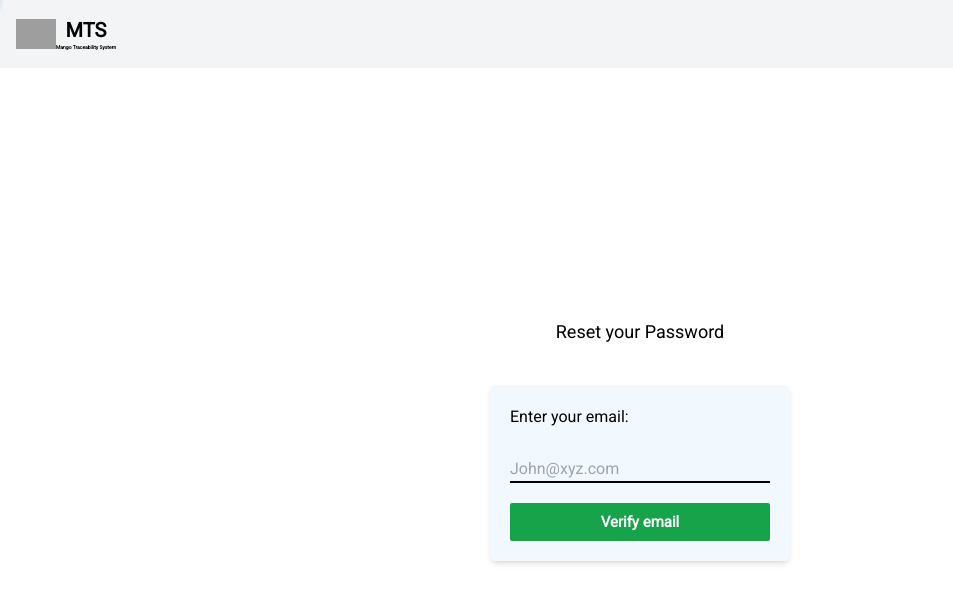
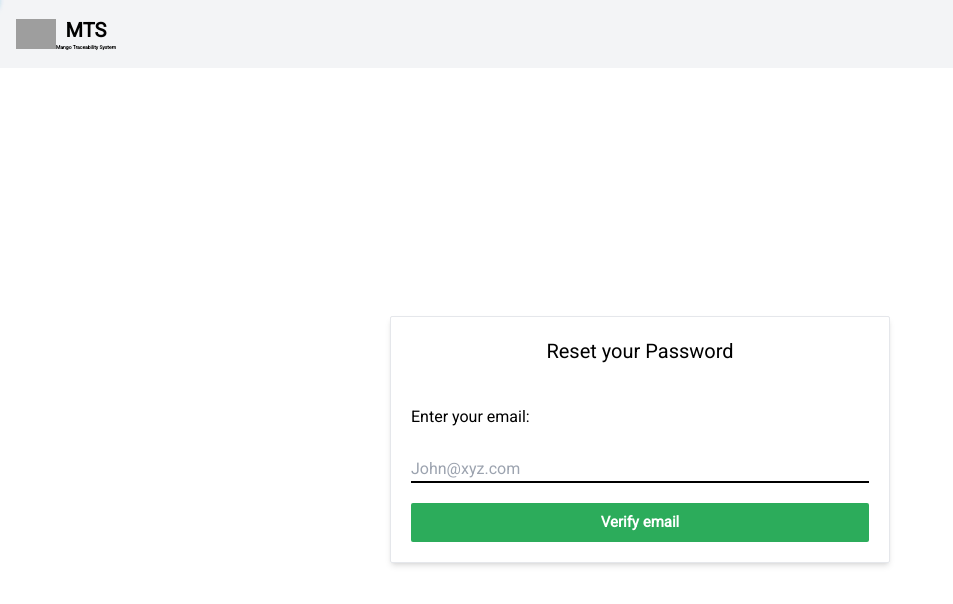
Before and after one commit to AmritHimanshu/Mango_Traceability_System, a Next.js app in the folder client/: page /forgot-password in a window 1280 px wide. Shown: the top 604 px of the page, without its empty margins (0-953 px from the left). Built offline with nearby package versions, Linux system fonts and the light colour scheme; no server answers; grey boxes are pictures that could not be loaded.

Commit message:
Working on the UI of login, registration and forgot password page

```diff
--- a/client/src/app/forgot-password/page.tsx
+++ b/client/src/app/forgot-password/page.tsx
@@ -13,6 +13,7 @@ import {
 import VisibilityIcon from "@mui/icons-material/Visibility";
 import VisibilityOffIcon from "@mui/icons-material/VisibilityOff";
 import { LOGIN } from "@/utils/Paths/paths";
+import Message from "../components/common/Message";
 
 function page() {
   const BASE_URL = process.env.NEXT_PUBLIC_BASE_URL;
@@ -28,10 +29,14 @@ function page() {
   const [otp, setOtp] = useState("");
   const [isEmailOtpSent, setIsEmailOtpSent] = useState(false);
   const [isOtpVerified, setIsOtpVerified] = useState(false);
+  const [message, setMessage] = useState({ text: "", type: "" });
 
   const sendOtpToEmail = async () => {
     if (!email) {
-      alert("Enter your email");
+      setMessage({ text: "Enter your email", type: "error" });
+      setTimeout(() => {
+        setMessage({ text: "", type: "" });
+      }, 2000);
       return;
     }
 
@@ -151,19 +156,29 @@ function page() {
     <div className="flex flex-col items-center justify-center h-[calc(100vh-56px)]">
       <CustomLoadingBar ref={loadingBarRef} />
 
-      {!isEmailOtpSent && !isOtpVerified && (
-        <div className="mb-10 text-[18px]">Reset your Password</div>
+      {message.text && message.type && (
+        <Message text={message.text} type={message.type} />
       )}
 
-      {isEmailOtpSent && !isOtpVerified && (
-        <div className="mb-10 text-[18px]">OTP Verification</div>
-      )}
+      <div className="p-5 w-[330px] md:w-[400px] lg:w-[500px] border-[1px] rounded-sm shadow-md">
+        {!isEmailOtpSent && !isOtpVerified && (
+          <div className="mb-10 text-sm md:text-xl text-center">
+            Reset your Password
+          </div>
+        )}
 
-      {isEmailOtpSent && isOtpVerified && (
-        <div className="mb-10 text-[18px]">Enter new password</div>
-      )}
+        {isEmailOtpSent && !isOtpVerified && (
+          <div className="mb-10 text-sm md:text-xl text-center">
+            OTP Verification
+          </div>
+        )}
 
-      <div className="p-5 w-[300px] bg-cardBackground bg-opacity-90 rounded-md shadow-md">
+        {isEmailOtpSent && isOtpVerified && (
+          <div className="mb-10 text-sm md:text-xl text-center">
+            Enter new password
+          </div>
+        )}
+
         {!isEmailOtpSent && !isOtpVerified && (
           <div className="flex items-start flex-col space-y-5">
             <label htmlFor="email">Enter your email:</label>
@@ -181,7 +196,7 @@ function page() {
             </div>
 
             <button
-              className="btn bg-green-600 text-white"
+              className="btn bg-green-600 bg-opacity-90 hover:bg-opacity-100 text-white"
               onClick={() => sendOtpToEmail()}
             >
               Verify email
@@ -205,7 +220,7 @@ function page() {
             </div>
 
             <button
-              className="btn bg-green-600 text-white"
+              className="btn bg-green-600 bg-opacity-90 hover:bg-opacity-100 text-white"
               onClick={() => verifyOtpToEmail()}
             >
               Submit
--- a/client/src/app/login/page.tsx
+++ b/client/src/app/login/page.tsx
@@ -72,6 +72,9 @@ function page() {
 
     if (!email || !password) {
       setMessage({ text: "Fill all the fields", type: "error" });
+      setTimeout(() => {
+        setMessage({ text: "", type: "" });
+      }, 2000);
       return;
     }
 
@@ -123,7 +126,7 @@ function page() {
         <Message text={message.text} type={message.type} />
       )}
 
-      <div className="p-5 w-[330px] md:w-[400px] lg:w-[500px] bg-cardBackground rounded-sm shadow-md">
+      <div className="p-5 w-[330px] md:w-[400px] lg:w-[500px] border-[1px] rounded-sm shadow-md">
         <div className="mb-3 text-center">Login</div>
 
         <form
@@ -184,15 +187,15 @@ function page() {
           </button>
         </form>
 
-        <div className="flex">
-          <div className="w-[100%] mt-5">
+        <div className="flex text-[9px] md:text-[14px] lg:text-[16px]">
+          <div className="w-[100%] mt-5 text-start">
             Forgot password?{" "}
             <Link href={FORGOT_PASSWORD}>
               <span className="text-blue-600 hover:underline">click here</span>
             </Link>
           </div>
 
-          <div className="w-[100%] mt-5">
+          <div className="w-[100%] mt-5 text-end">
             Don't have an account?{" "}
             <Link href={REGISTER}>
               <span className="text-blue-600 hover:underline">Sign up.</span>
--- a/client/src/app/register/page.tsx
+++ b/client/src/app/register/page.tsx
@@ -377,7 +377,7 @@ function page() {
         <Message text={message.text} type={message.type} />
       )}
 
-      <div className="p-5 w-[330px] md:w-[400px] lg:w-[500px] bg-cardBackground rounded-sm shadow-md">
+      <div className="p-5 w-[330px] md:w-[400px] lg:w-[500px] border-[1px] rounded-sm shadow-md">
         {!isOtp ? (
           <>
             <div className="mb-3 text-center">Registration</div>
@@ -504,7 +504,7 @@ function page() {
               </button>
             </form>
 
-            <div className="w-[100%] mt-5">
+            <div className="w-[100%] mt-5 text-[12px] md:text-[18px]">
               Already have an account?{" "}
               <Link href="/login">
                 <span className="text-blue-600 hover:underline">Sign in.</span>
```
